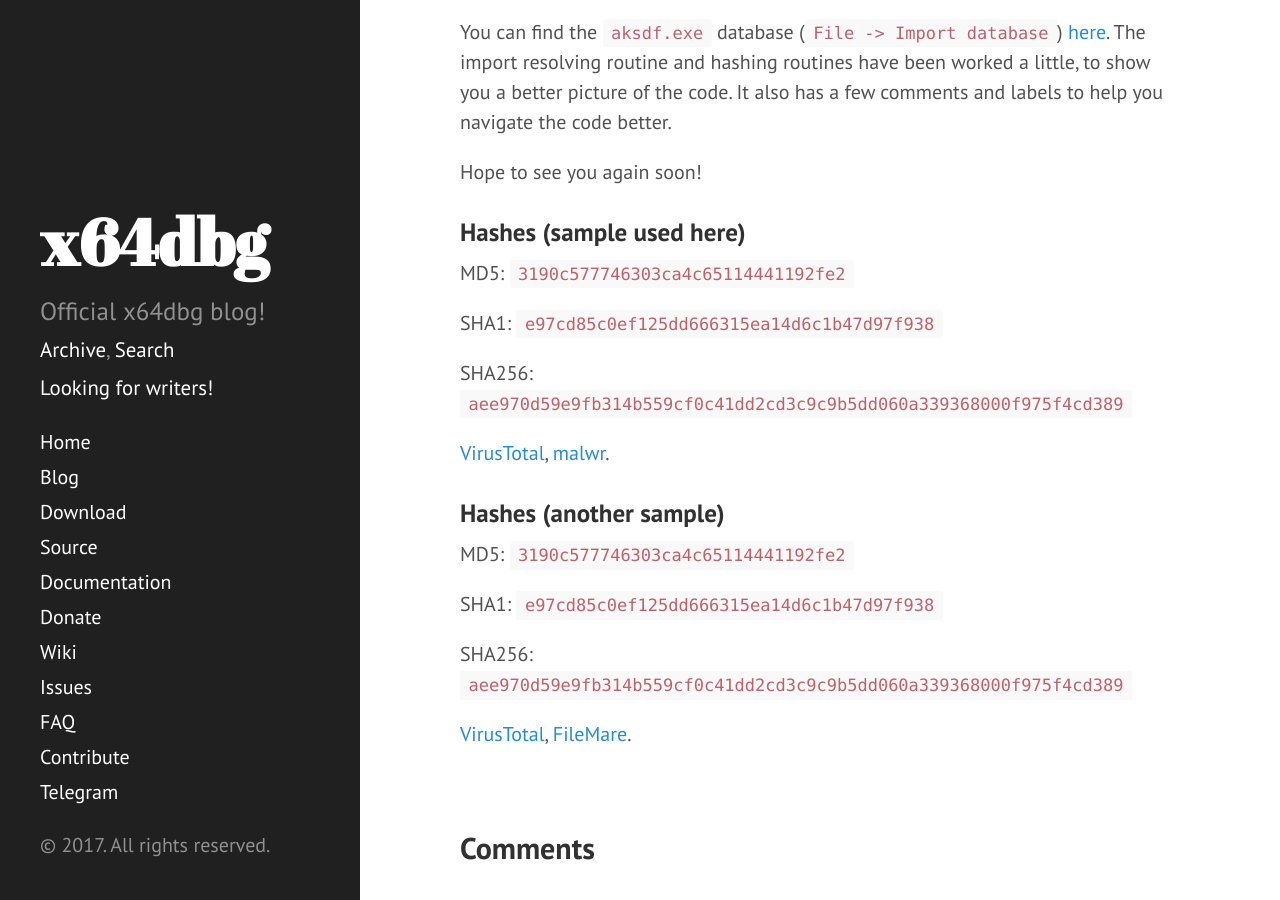
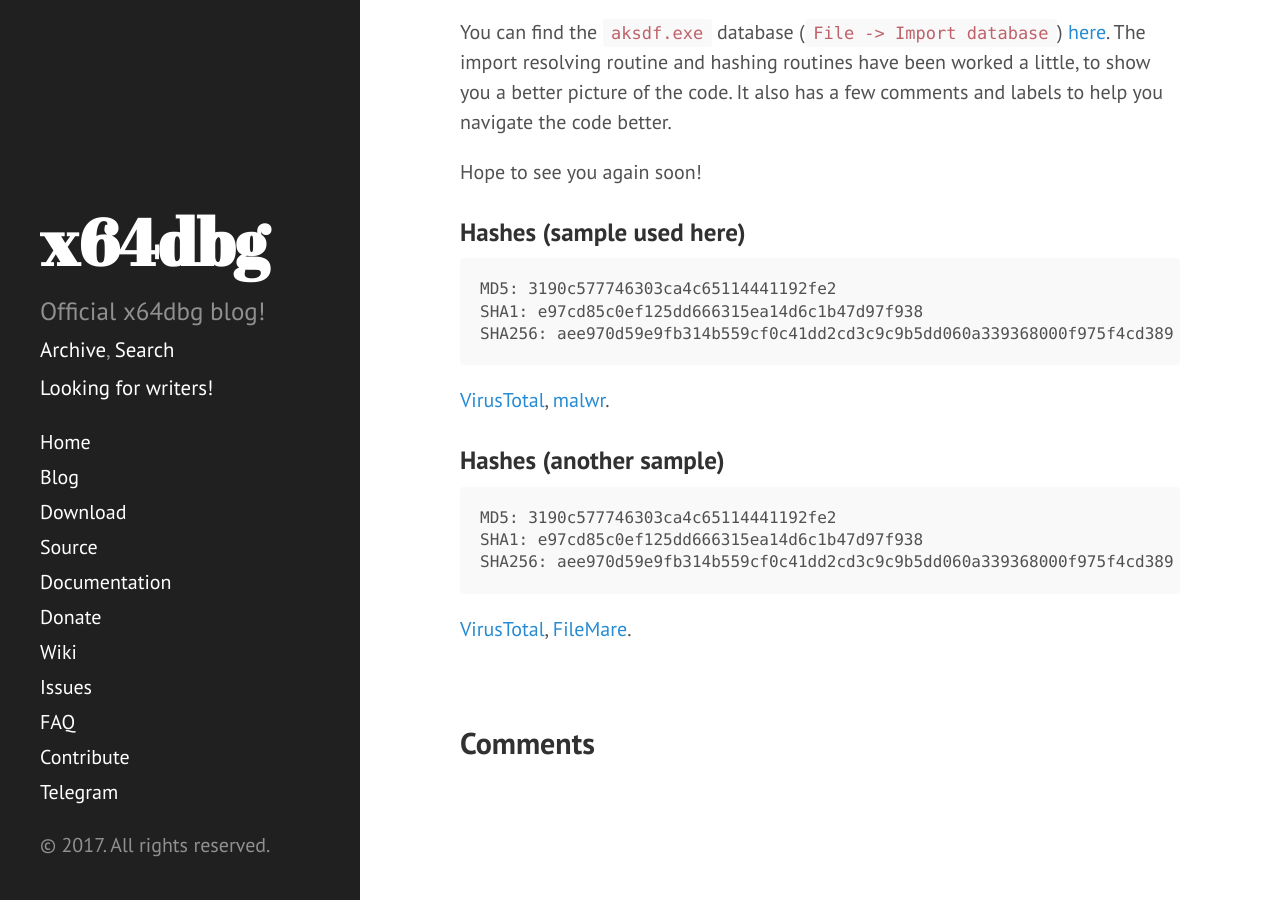
Before and after one commit to x64dbg/blog, a Jekyll site: the page built from _posts/2017-06-08-kernel-driver-unpacking.md, in a window 1280 px wide and 900 px high, scrolled down 11936 px. Built offline with Jekyll 4.4.1, drawn with Linux system fonts in a browser that asks for light colours; nearby versions of some CDN libraries; comment, search, counter and statistics services are not loaded.

Commit message:
fixed hashes (again)

````diff
--- a/_posts/2017-06-08-kernel-driver-unpacking.md
+++ b/_posts/2017-06-08-kernel-driver-unpacking.md
@@ -285,20 +285,20 @@ Hope to see you again soon!
 
 ### Hashes (sample used here)
 
-MD5: `3190c577746303ca4c65114441192fe2`
-
-SHA1: `e97cd85c0ef125dd666315ea14d6c1b47d97f938`
-
-SHA256: `aee970d59e9fb314b559cf0c41dd2cd3c9c9b5dd060a339368000f975f4cd389`
+```
+MD5: 3190c577746303ca4c65114441192fe2
+SHA1: e97cd85c0ef125dd666315ea14d6c1b47d97f938
+SHA256: aee970d59e9fb314b559cf0c41dd2cd3c9c9b5dd060a339368000f975f4cd389
+```
 
 [VirusTotal]( https://www.virustotal.com/en/file/aee970d59e9fb314b559cf0c41dd2cd3c9c9b5dd060a339368000f975f4cd389/analysis), [malwr](https://malwr.com/analysis/Mjk0NGFmZmY4MGJmNDdlOTkzNzA4ODc5YjcwZjU0OGY).
 
 ### Hashes (another sample)
 
-MD5: `3190c577746303ca4c65114441192fe2`
-
-SHA1: `e97cd85c0ef125dd666315ea14d6c1b47d97f938`
-
-SHA256: `aee970d59e9fb314b559cf0c41dd2cd3c9c9b5dd060a339368000f975f4cd389`
+```
+MD5: 3190c577746303ca4c65114441192fe2
+SHA1: e97cd85c0ef125dd666315ea14d6c1b47d97f938
+SHA256: aee970d59e9fb314b559cf0c41dd2cd3c9c9b5dd060a339368000f975f4cd389
+```
 
 [VirusTotal](https://www.virustotal.com/en/file/55bb0857c9f5bbd47ddc598ba67f276eb264f1fe225a06c6546bf1556ddf60d4/analysis), [FileMare](https://filemare.com/en-US/browse/31.28.106.81/Distrib/1C/1Cx64/x64/AladdinDriver/aksdf.sys).
````
